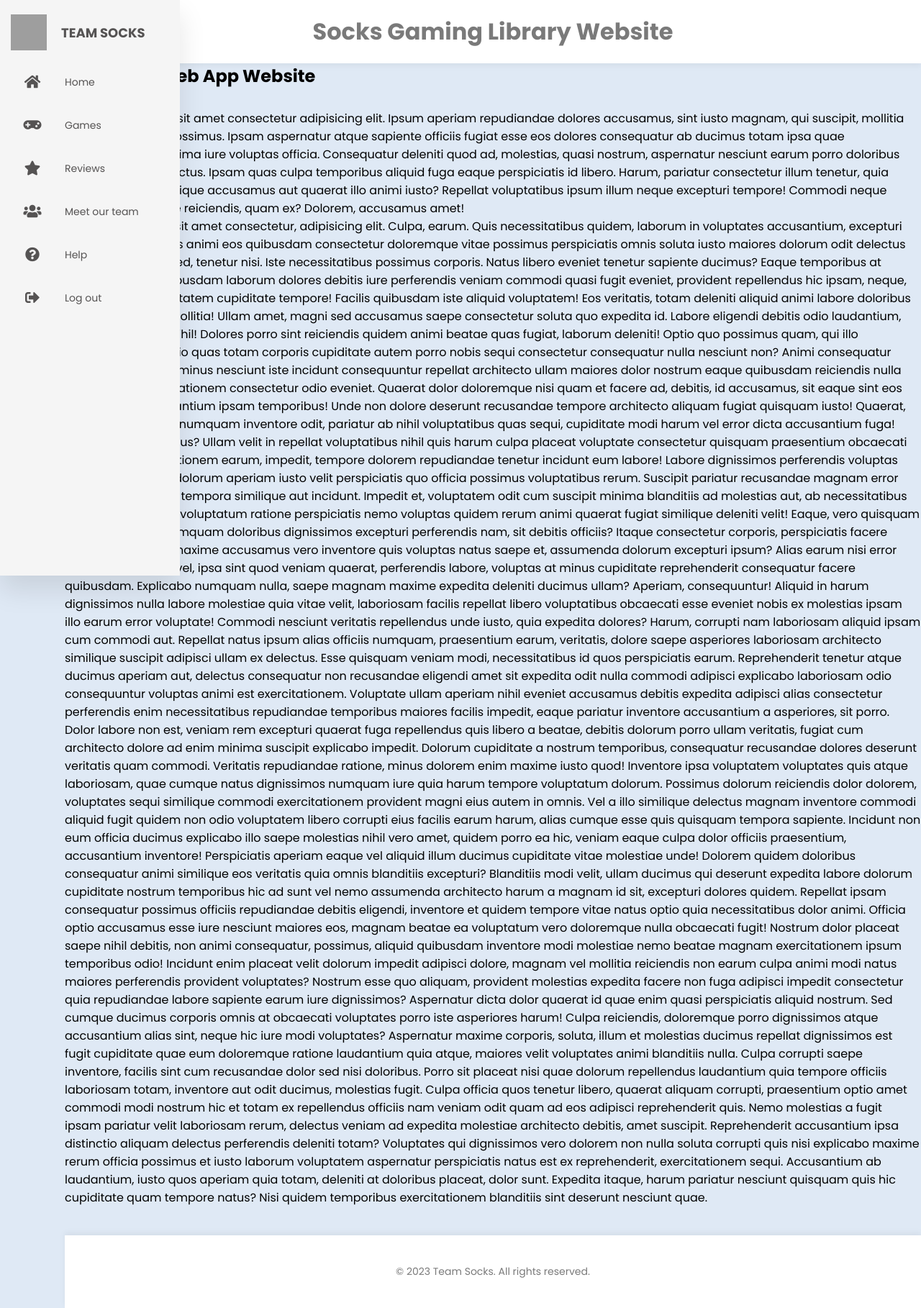
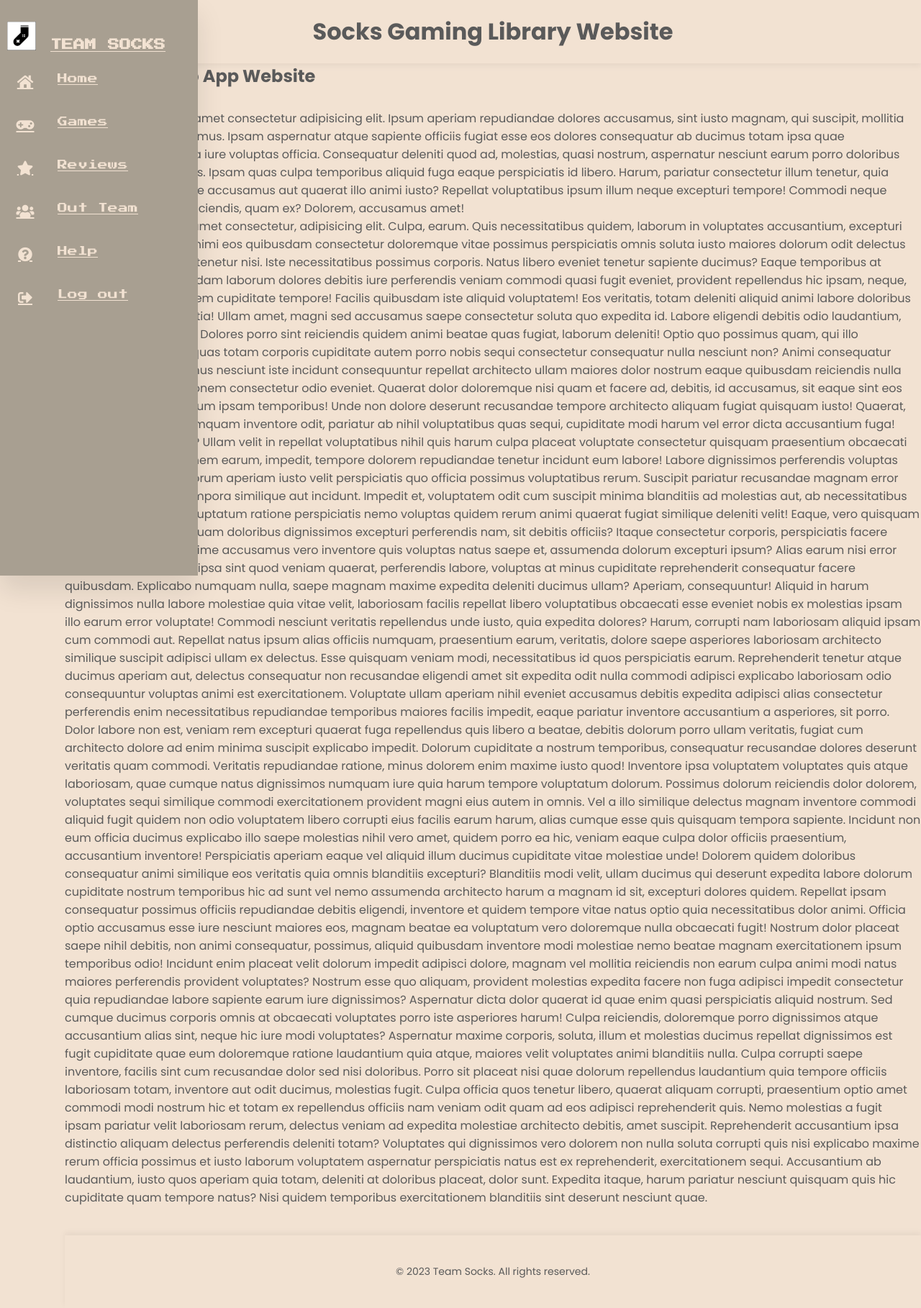
Before and after one commit to histefanhere/cs235-2023-gameswebapp-assignment-alas165_szdr400_hhu354, a Flask app: page / in a window 1280 px wide. Shown: the whole page at 72% size. Run offline with Flask 3, Linux system fonts and the light colour scheme; some libraries are stand-ins or nearby versions; grey boxes are pictures that could not be loaded.

Commit message:
nav update

```diff
--- a/games/static/css/styles.css
+++ b/games/static/css/styles.css
@@ -1,17 +1,15 @@
 @import url("https://fonts.googleapis.com/css2?family=Poppins:wght@400;500;600;700;&display=swap");
+@import url('https://fonts.googleapis.com/css2?family=Press+Start+2P&display=swap');
 
- * { /* I Don't really like using a catch all like this. it's bad for performance and can creates some annoying behavior */
+body, h1, h2, h3, h4, h5, h6, p, ol, ul, li, dl, dt, dd, table, th, td {
     margin: 0;
     padding: 0;
-    outline: none;
-    border: none;
-    text-decoration: none;
-    box-sizing: border-box;
-    font-family: "Poppins", sans-serif;
 }
 
 body {
-    background: #dfe9f5;
+    font-family: "Poppins", sans-serif;
+    background: #f2e2d2;
+    color: #5a5a5a;
 }
 
 nav {
@@ -19,17 +17,21 @@ nav {
     top: 0;
     bottom: 0;
     left: 0;
-    background: #f5f5f5;
-    width: 90px;
-    overflow: hidden;
+    background: #a89f91;
+    width: 70px;
+    overflow: visible;
     transition: width 0.2s linear;
     box-shadow: 0 20px 35px rgba(0,0,0,0.1);
     height: 100vh;
+    padding-right: 25px;
 }
 
 nav:hover {
     width: 250px;
-    transition: all 0.2s linear;
+}
+
+nav:hover .nav-item {
+    visibility: visible;
 }
 
 nav:hover .logo span {
@@ -40,39 +42,64 @@ nav:hover .logo span {
     position: relative;
     top: 12px;
     margin-left: 10px;
+    font-family: 'Press Start 2P', cursive;
+    opacity: 0;
+    white-space: nowrap;
+    transition: opacity 0.3s;
+    margin-right: 15px;
+    align-items: center;
+}
+
+nav:hover .nav-item {
+    opacity: 1;
 }
 
 nav a {
     position: relative;
-    color: rgb(85, 83, 83);
+    color: #f2e2d2;
     font-size: 14px;
-    display: table;
-    width: 300px;
+    display: flex;
+    align-items: flex-start;
     padding: 10px;
+    /* width: calc(100% - 20px); */
+    width: 230px;
+    justify-content: flex-start;
+}
+
+nav ul {
+    display: flex;
+    flex-direction: column;
+    align-items: start;
+    padding-top: 20px;
 }
 
 nav a:hover {
-    background: #e0e0e0;
+    background: #8c8279;
 }
 
 .logo {
     text-align: center;
     display: flex;
     transition: all 0.5s ease;
-    margin: 10px 0 0 5px;
+    margin: 0;
+    padding: 10px;
+    justify-content: flex-start;
+    align-items: center;
 }
 
 .logo img {
-    width: 50px;
-    height: 50px;
+    width: 40px;
+    height: 40px;
+    margin-right: 10px;
+    vertical-align: middle;
 }
 
 .logo span {
     font-weight: bold;
-    padding-left: 10px;
-    font-size: 18px;
+    font-size: 16px;
     text-transform: uppercase;
     visibility: hidden;
+    font-family: 'Press Start 2P', cursive;
 }
 
 div#nav-offset {
@@ -81,29 +108,33 @@ div#nav-offset {
 }
 
 header {
-    background: #fff;
+    background: #f2e2d2;
     padding: 20px 20px;
     text-align: center;
-    color: #7a7a7a;
+    color: #5a5a5a;
     box-shadow: 0 4px 8px rgba(0, 0, 0, 0.05);
 }
 
-div.content {
+.content {
     margin-top: 40px;
     margin-left: auto;
     margin-right: auto;
     padding: 20px;
-    background: #fff;
+    background: #f2e2d2;
     box-shadow: 0 4px 8px rgba(0, 0, 0, 0.05);
+    width: fit-content;
+    text-align: center;
 }
 
 .fas {
     position: relative;
-    width: 70px;
+    width: 50px;
     height: 40px;
     top: 14px;
     font-size: 20px;
     text-align: center;
+    color: #f2e2d2;
+    margin-right: 10px;
 }
 
 .logout {
@@ -112,10 +143,10 @@ div.content {
 }
 
 footer {
-    background-color: #fff;
+    background-color: #f2e2d2;
     padding: 40px 0;
     text-align: center;
-    color: #7a7a7a;
+    color: #5a5a5a;
     margin-top: 40px;
     box-shadow: 0 -4px 8px rgba(0, 0, 0, 0.05);
 }
--- a/games/templates/layout.html
+++ b/games/templates/layout.html
@@ -4,8 +4,8 @@
 <head>
     <meta charset="UTF-8">
     <meta name="viewport" content="width=device-width, initial-scale=1.0">
-    <title>Assignment Phase 2</title>
-    <link rel="stylesheet" href="static/css/styles.css">
+    <title>Socks Gaming Library Website</title>
+    <link rel="stylesheet" href="../static/css/styles.css">
     <link rel="stylesheet" href="https://cdnjs.cloudflare.com/ajax/libs/font-awesome/5.15.4/css/all.min.css">
 </head>
 
@@ -14,7 +14,7 @@
         <ul>
             <li>
                 <a href="#" class="logo">
-                    <img src="img/logo.png" alt="Logo">
+                    <img src="../static/css/img/logo.png" alt="Logo">
                     <span class="nav-item">Team Socks</span>
                 </a>
             </li>
@@ -32,7 +32,7 @@
                 </a></li>
             <li><a href="#">
                     <i class="fas fa-users"></i>
-                    <span class="nav-item">Meet our team</span>
+                    <span class="nav-item">Out Team</span>
                 </a></li>
             <li><a href="#">
                     <i class="fas fa-question-circle"></i>
```
Also changed, not shown: games/static/css/img/logo.png (added).
